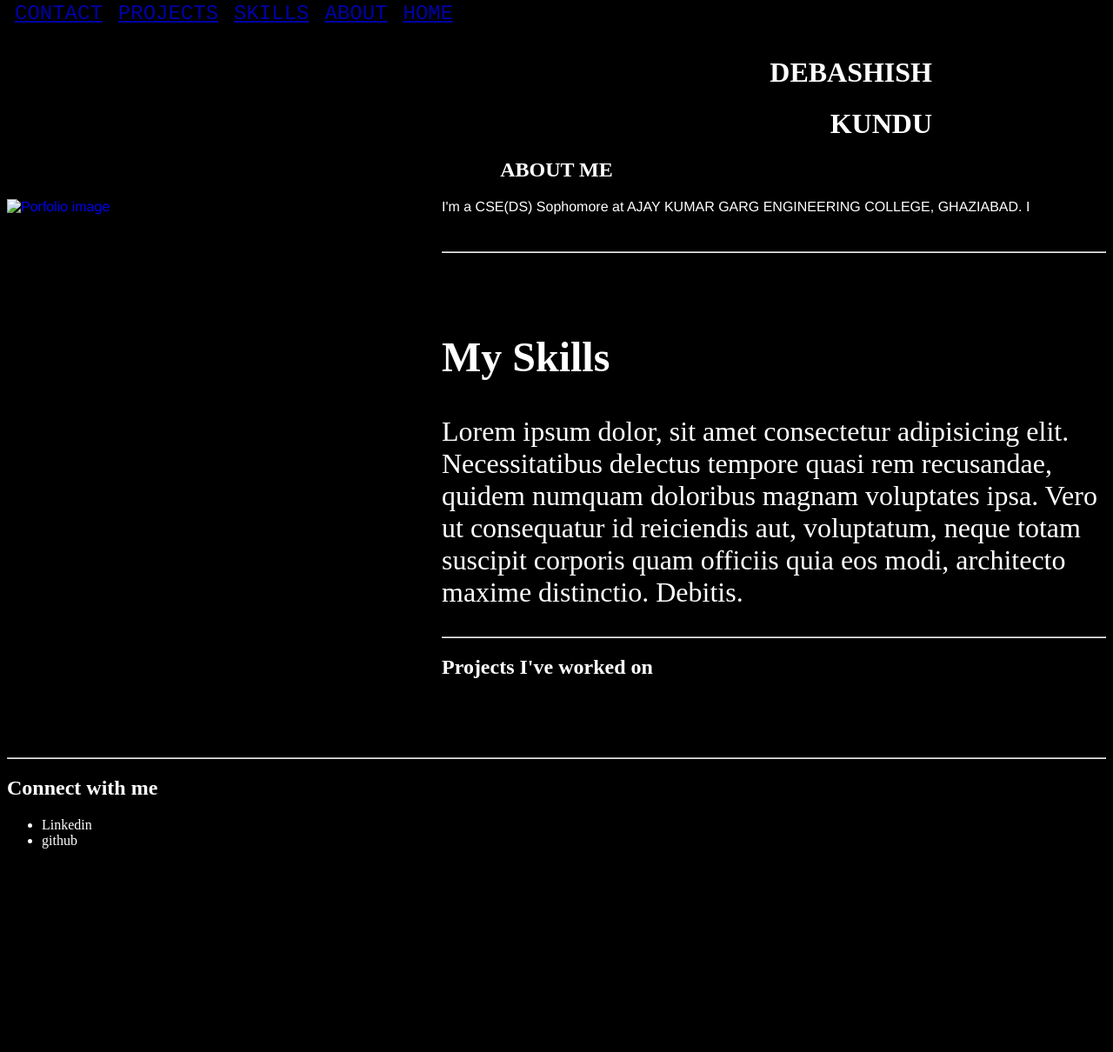
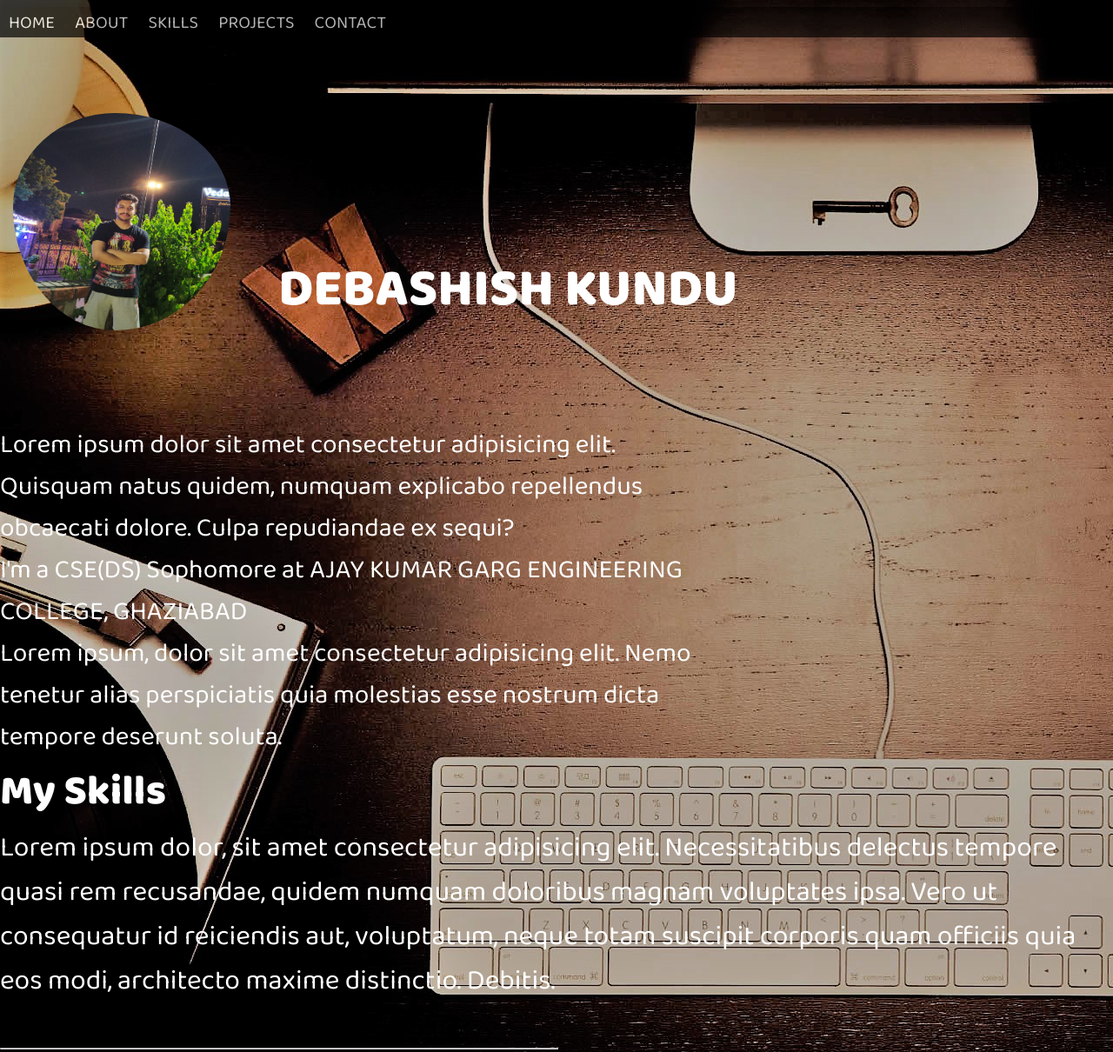
Before and after one commit to its-me-debk007/My-Portfolio, a plain HTML site: page index.html in a window 1280 px wide. Shown: the top 1210 px of the page at 87% size. Before the commit the page ends 992 px from the top, so only its background shows below. Drawn offline with Linux system fonts and the light colour scheme.

Commit message:
read the description for details
- Properly put the navbar
- added background image
- used new google font
- completed "connect with me" section

```diff
--- a/css.css
+++ b/css.css
@@ -1,49 +1,131 @@
-html{
-    scroll-behavior: smooth
-}
-body{
-    /* background-image: url("/images/background.jpg"); */
-    background-color: black;
+html {
+    scroll-behavior: smooth;
 }
 
-#heading{
+* {
+    padding: 0;
+    margin: 0;
+}
+
+body {
+    background-image: url("./images/background1.jpg");
+    background-color: black;
+    font-family: 'Baloo Bhai 2', cursive;
+}
+
+hr {
+    border-radius: 10px;
+    width: 50%;
+}
+
+#image {
+    border-radius: 50%;
+    width: 250px;
+    height: 250px;
+    padding: 35px 0 0 15px;
+    display: inline-block;
+}
+
+
+.icons {
+    width: 50px;
+    height: 50px;
+    /* background-color: black; */
+    color: white;
+    padding-right: 20px;
+    padding-left: 10px;
+}
+
+.heading {
     text-align: right;
     color: white;
     padding-right: 200px;
+    font-size: 190%;
+    display: inline-block;
 }
-#skills{
+
+.heading h1 {
+    position: relative;
+    bottom: 105px;
+    left: 320px;
+}
+
+#surname {
+    padding-right: 131px;
+}
+
+.about {
+    color: white;
+    font-size: 30px;
+    position: relative;
+    display: inline-block;
+    width: 65%;
+}
+
+.about p {
+    position: relative;
+}
+
+.skills {
     color: white;
     font-size: 200%;
 }
 
-#contact{
+#contact {
     color: white;
+    background-color: #5a4ab6cc;
+    padding: 2px 10px 10px 20px;
+    border-radius: 25px;
 }
-.navbar{
+
+.navbar {
+    color: white;
+    overflow: hidden;
+    background-color: black;
+    padding-top: 10px;
+    opacity: 0.7;
+}
+
+.navbar a {
+    padding-right: 10px;
+    padding-left: 10px;
+    color: white;
+    font-size: 125%;
+    /* border: 1px solid #3498db; */
+    cursor: pointer;
+    transition: 0.5s;
+    list-style: none;
+    text-decoration: none;
+}
+
+.navbar a:hover {
+    color: #3498db;
+    /* transform: scale(1.5); */
+}
+
+.navbar a:active {
+    background-color: grey;
+}
+
+#projects {
+    color: white;
+    font-size: 200%;
+}
+
+#contact {
+    color: white;
+    font-size: 200%;
+}
+
+#contact p a {
+    text-decoration: none;
+}
+
+#end {
+    text-align: center;
+    background-image: url("./images/end-background.jpeg");
     color: white;
     font-family: courier;
-    overflow: hidden;
-    /* background-color: black; */
-    transition: transform .12s;
-    position: fixed;
-    top: 0;
-
+    width: 100%;
+    height: 200%;
 }
-
-.navbar a{
-    float: right;
-    padding-right: 9px;
-    padding-left: 9px;
-    padding-top: 2px;
-    opacity: 0.7;
-    font-size: 150%;
-}
-
-.navbar a:hover{
-    color: red;
-    transform: scale(1.3);
-}
-.navbar a:active{
-    color: ;
-    background-color: grey;
-}
--- a/index.html
+++ b/index.html
@@ -6,72 +6,83 @@
     <meta http-equiv="X-UA-Compatible" content="IE=edge">
     <meta name="viewport" content="width=device-width, initial-scale=1.0">
     <title>debk007's Portfolio </title>
-        <link rel = "icon" href = "./images/portfolio.jpeg">
-        <link rel = "stylesheet" href = "css.css">
+    <link rel="icon" href="portfolio.jpeg">
+    <link rel="stylesheet" href="css.css">
+    <link rel="preconnect" href="https://fonts.googleapis.com">
+    <link rel="preconnect" href="https://fonts.gstatic.com" crossorigin>
+    <link href="https://fonts.googleapis.com/css2?family=Baloo+Bhai+2:wght@400;600;800&display=swap" rel="stylesheet">
 
 </head>
 
 
 <body>
-        <div class = "navbar">
-            <a href = "#">HOME</a>
-            <a href = "#about">ABOUT</a>
-            <a href = "#skills">SKILLS</a>
-            <a href = "#projects">PROJECTS</a>
-            <a href = "#contact">CONTACT</a>
+
+    <div class="navbar">
+        <a href="#" id="bt1">HOME</a>
+        <a href="#about" id="bt2">ABOUT</a>
+        <a href="#skills" id="bt3">SKILLS</a>
+        <a href="#projects" id="bt4">PROJECTS</a>
+        <a href="#contact" id="bt5">CONTACT</a>
     </div><br><br>
 
-        <div id="heading">
-            <h1>DEBASHISH </h1>
-            <h1>KUNDU</h1>
+    <div class="image">
+        <img src="./images/vedanta1.jpg" alt="My Porfolio Image" id = "image">
     </div>
 
+    <div class="heading">
+        <h1>DEBASHISH KUNDU</h1>
+    </div>
 
-        <div id = "dark-mode">
+    <div class="about">
+        <p>Lorem ipsum dolor sit amet consectetur adipisicing elit. Quisquam natus quidem, numquam explicabo repellendus obcaecati dolore. Culpa repudiandae ex sequi?</p>
+
+        <p>I'm a CSE(DS) Sophomore at AJAY KUMAR GARG ENGINEERING COLLEGE, GHAZIABAD</p>
+
+        <p>Lorem ipsum, dolor sit amet consectetur adipisicing elit. Nemo tenetur alias perspiciatis quia molestias esse nostrum dicta tempore deserunt soluta.
+        </p>
 
     </div>
 
-        <div id = "about">
-            <h2 style = "text-align: center; color: white;">ABOUT ME</h2>
-
-            <p style = "font-family: helvetica; ; color: white">
-                <a href = "https://www.github.com/its-me-debk007">
-                    <img src = "/images/danta1.jpg" width = 500 height = "600" alt = "Porfolio image" style = "float: left;">
-                </a>I'm a CSE(DS) Sophomore at AJAY KUMAR GARG ENGINEERING COLLEGE, GHAZIABAD. I</p><br><hr>
-                <p>Lorem ipsum, dolor sit amet consectetur adipisicing elit. Nemo tenetur alias perspiciatis quia molestias esse nostrum dicta tempore deserunt soluta.</p>
-
-
-
-            <!-- <p style><a href = "#">Go to top</a></p> -->
+    <div class="skills">
+        <h2 style="color: white;">My Skills</h2>
+        <p>Lorem ipsum dolor, sit amet consectetur adipisicing elit. Necessitatibus delectus tempore quasi rem recusandae, quidem numquam doloribus magnam voluptates ipsa. Vero ut consequatur id reiciendis aut, voluptatum, neque totam suscipit corporis quam
+            officiis quia eos modi, architecto maxime distinctio. Debitis.
+        </p><br>
+        <hr><br>
 
     </div>
 
-        <div id = "education">
+    <div id="projects">
+        <h2 style="color: white;">Projects I've worked on</h2>
+
+        <p>Lorem ipsum dolor sit amet consectetur adipisicing elit. Laudantium esse, temporibus nesciunt placeat animi quasi sequi. Doloribus exercitationem placeat consectetur excepturi culpa dolores accusamus quasi deleniti temporibus consequuntur atque
+            ut sunt corrupti magnam voluptates ipsa expedita, nesciunt omnis laboriosam rerum!</p><br>
+        <hr><br>
 
     </div>
 
-        <div id = "skills">
-            <h2 style = "color: white;">My Skills</h2>
-            <p>Lorem ipsum dolor, sit amet consectetur adipisicing elit. Necessitatibus delectus tempore quasi rem recusandae, quidem numquam doloribus magnam voluptates ipsa. Vero ut consequatur id reiciendis aut, voluptatum, neque totam suscipit corporis quam officiis quia eos modi, architecto maxime distinctio. Debitis.
-            </p><hr>
+    <div id="contact">
+        <h2 style="color: white;">Connect with me</h2>
+
+        <p>
+            <a href="https://linkedin.com/in/debk007">
+                <img class="icons" src="./images/linked-in-alt.svg" alt="Linkedin">
+            </a>
+            <a href="https://stackoverflow.com/users/15158722">
+                <img class="icons" src="./images/stack-overflow.svg" alt="Stackoverflow">
+            </a>
+            <a href="https://www.codechef.com/users/debk007">
+                <img class="icons" src="./images/codechef.svg" alt="Codechef">
+            </a>
+            <a href="https://www.hackerrank.com/debk007">
+                <img class="icons" src="./images/hackerrank.svg" alt="Hackerrank">
+            </a>
+        </p>
 
     </div>
 
-        <div id = "projects">
-            <h2 style = "color: white;">Projects I've worked on</h2>
-            <p>Lorem ipsum dolor sit amet consectetur adipisicing elit. Laudantium esse, temporibus nesciunt placeat animi quasi sequi. Doloribus exercitationem placeat consectetur excepturi culpa dolores accusamus quasi deleniti temporibus consequuntur atque ut sunt corrupti magnam voluptates ipsa expedita, nesciunt omnis laboriosam rerum!</p><hr>
-
-        </div>
-
-        <div id = "contact">
-            <h2 style = "color: white;">Connect with me</h2>
-            <ul>
-                <li>Linkedin</li>
-                <li>github</li>
-            </ul>
-        </div>
-
-
+    <h3 class="end">© Debashish Kundu</h3>
 
 </body>
+
 </html>
```
Also changed, not shown: images/background.jpg, images/background1.jpg (added), images/codechef.svg (added), images/end-background.jpeg (added), images/hackerrank.svg (added), images/linked-in-alt.svg (added), images/stack-overflow.svg (added). Lines whose indentation alone changed are shown as unchanged.
